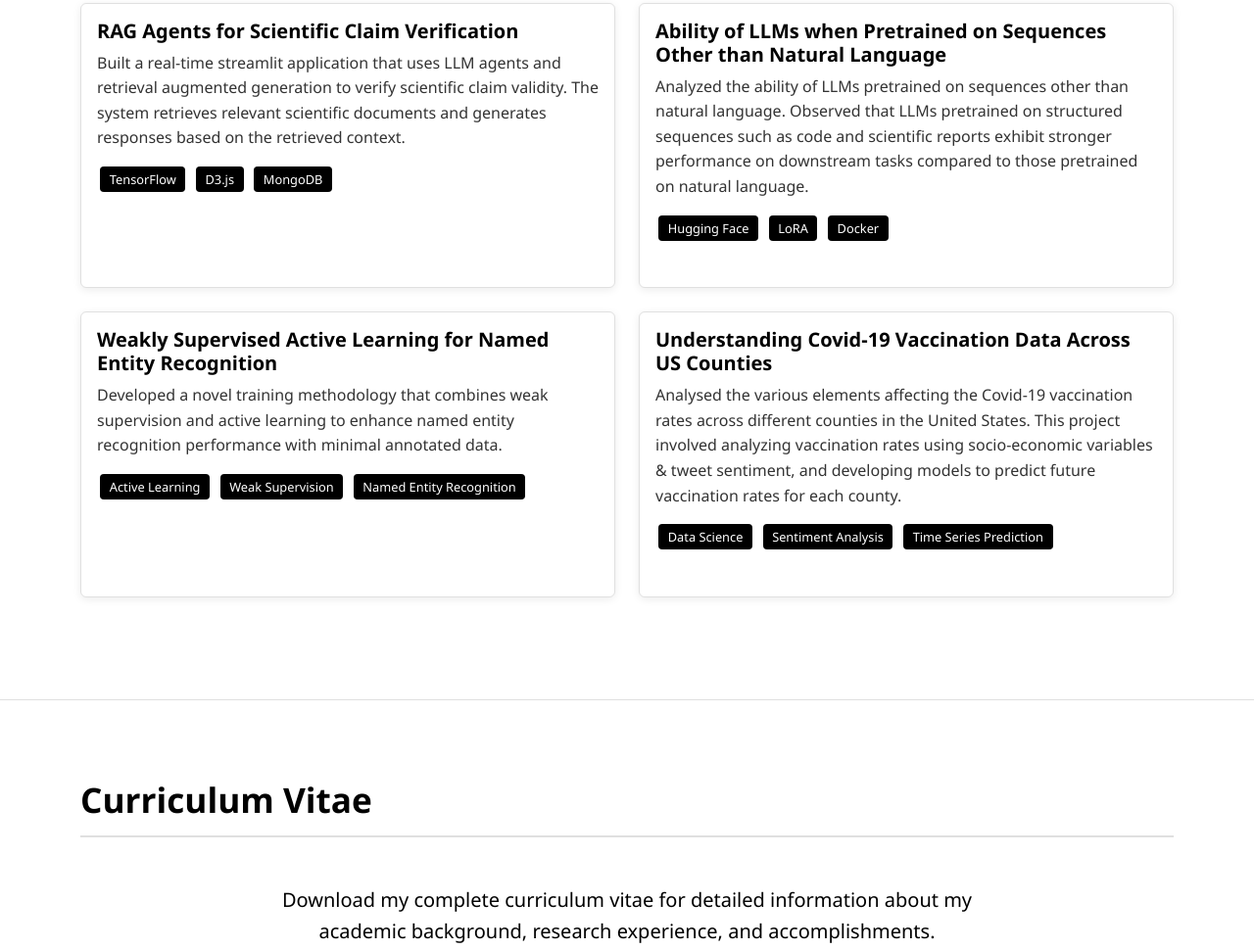
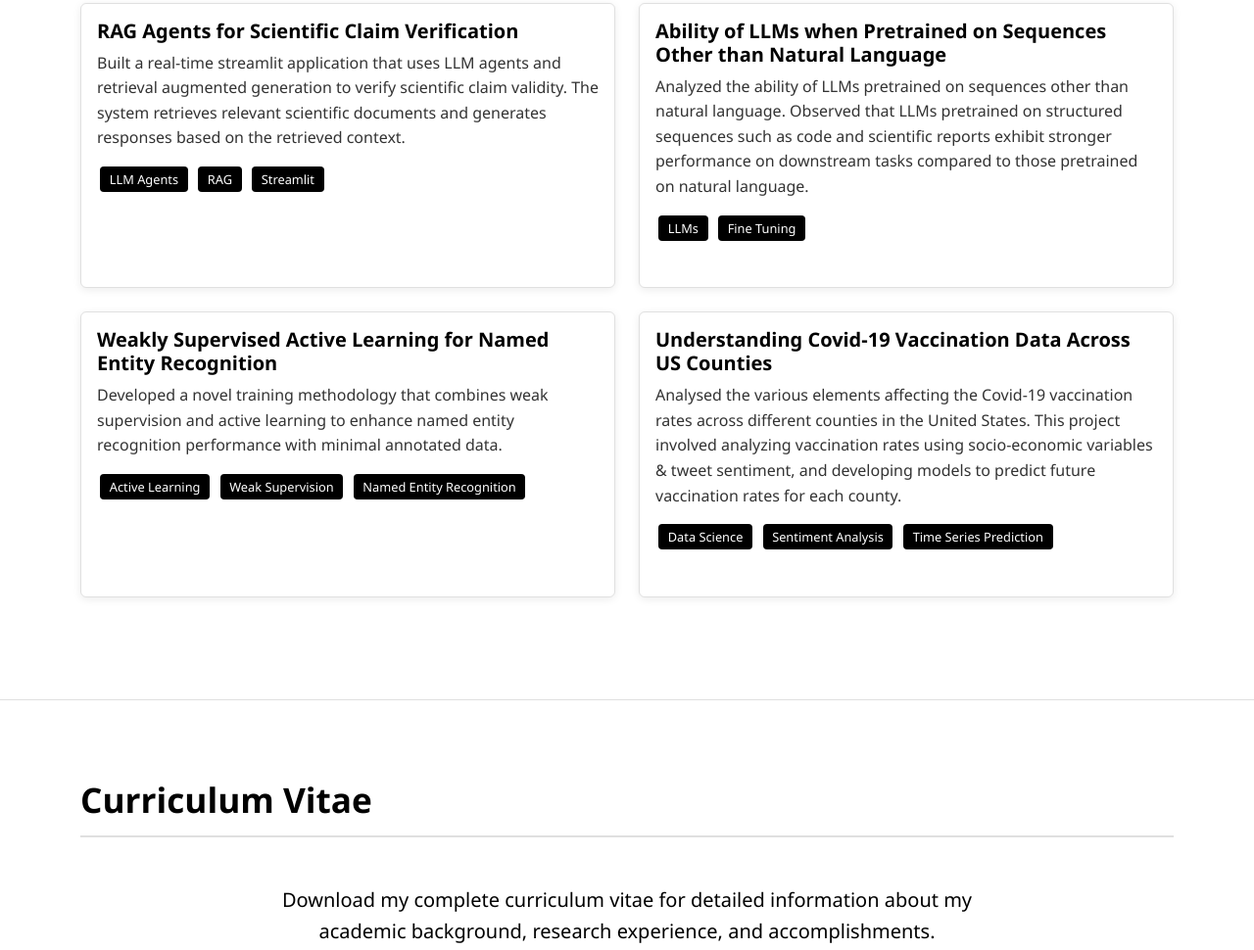
Before and after one commit to SaqibHasan057/website, a website: page index.html in a window 1280 px wide. Shown: the part 3178-4148 px from the top of the page at 98% size. Drawn offline with nearby package versions, Linux system fonts and the light colour scheme.

Commit message:
further fixes

```diff
--- a/index.html
+++ b/index.html
@@ -215,9 +215,9 @@
                                 Built a real-time streamlit application that uses LLM agents and retrieval augmented generation to verify scientific claim validity. The system retrieves relevant scientific documents and generates responses based on the retrieved context.
                             </p>
                             <div class="mt-3">
-                                <span class="badge-custom">TensorFlow</span>
-                                <span class="badge-custom">D3.js</span>
-                                <span class="badge-custom">MongoDB</span>
+                                <span class="badge-custom">LLM Agents</span>
+                                <span class="badge-custom">RAG</span>
+                                <span class="badge-custom">Streamlit</span>
                             </div>
                         </div>
                     </div>
@@ -231,9 +231,8 @@
                                 performance on downstream tasks compared to those pretrained on natural language.
                             </p>
                             <div class="mt-3">
-                                <span class="badge-custom">Hugging Face</span>
-                                <span class="badge-custom">LoRA</span>
-                                <span class="badge-custom">Docker</span>
+                                <span class="badge-custom">LLMs</span>
+                                <span class="badge-custom">Fine Tuning</span>
                             </div>
                         </div>
                     </div>
```
